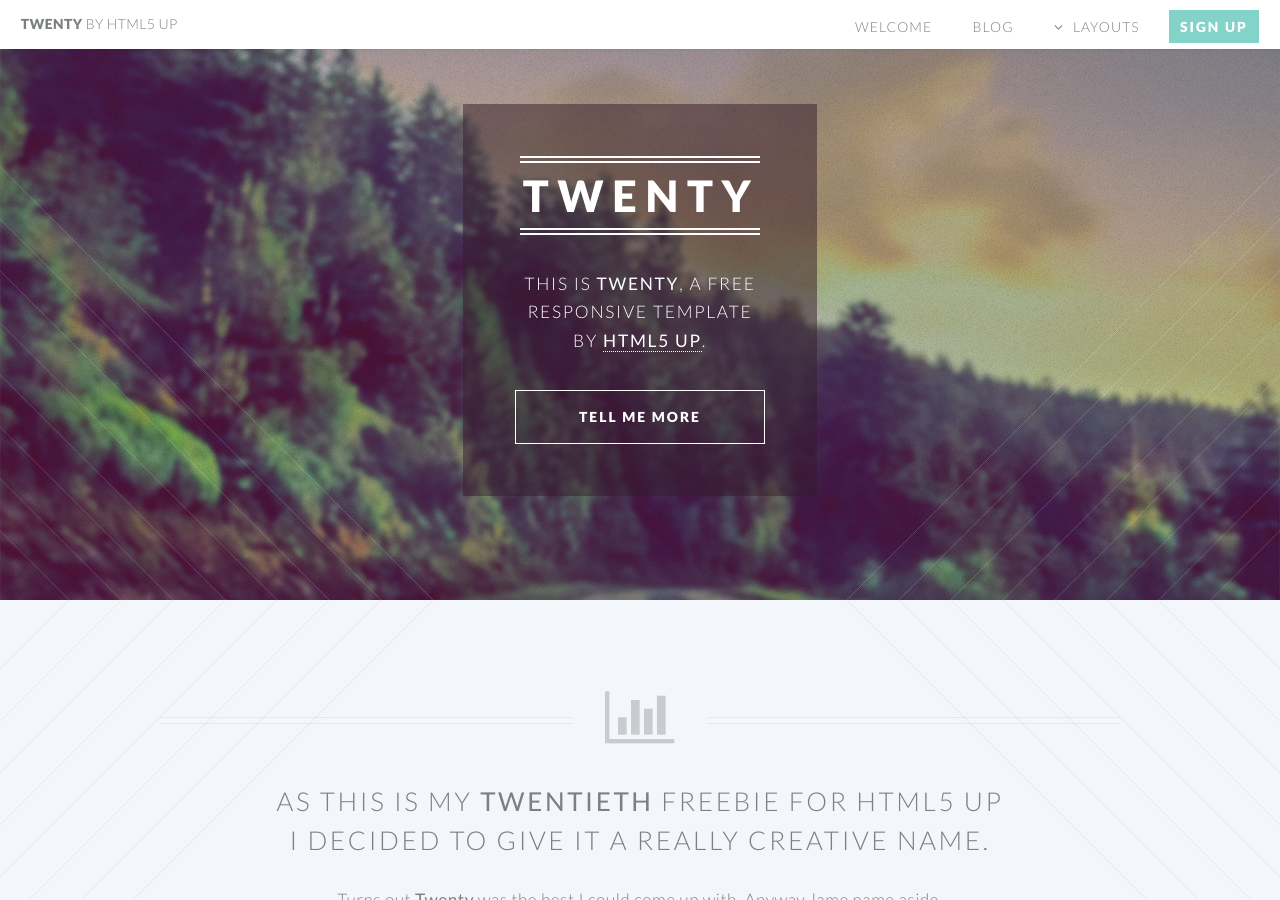
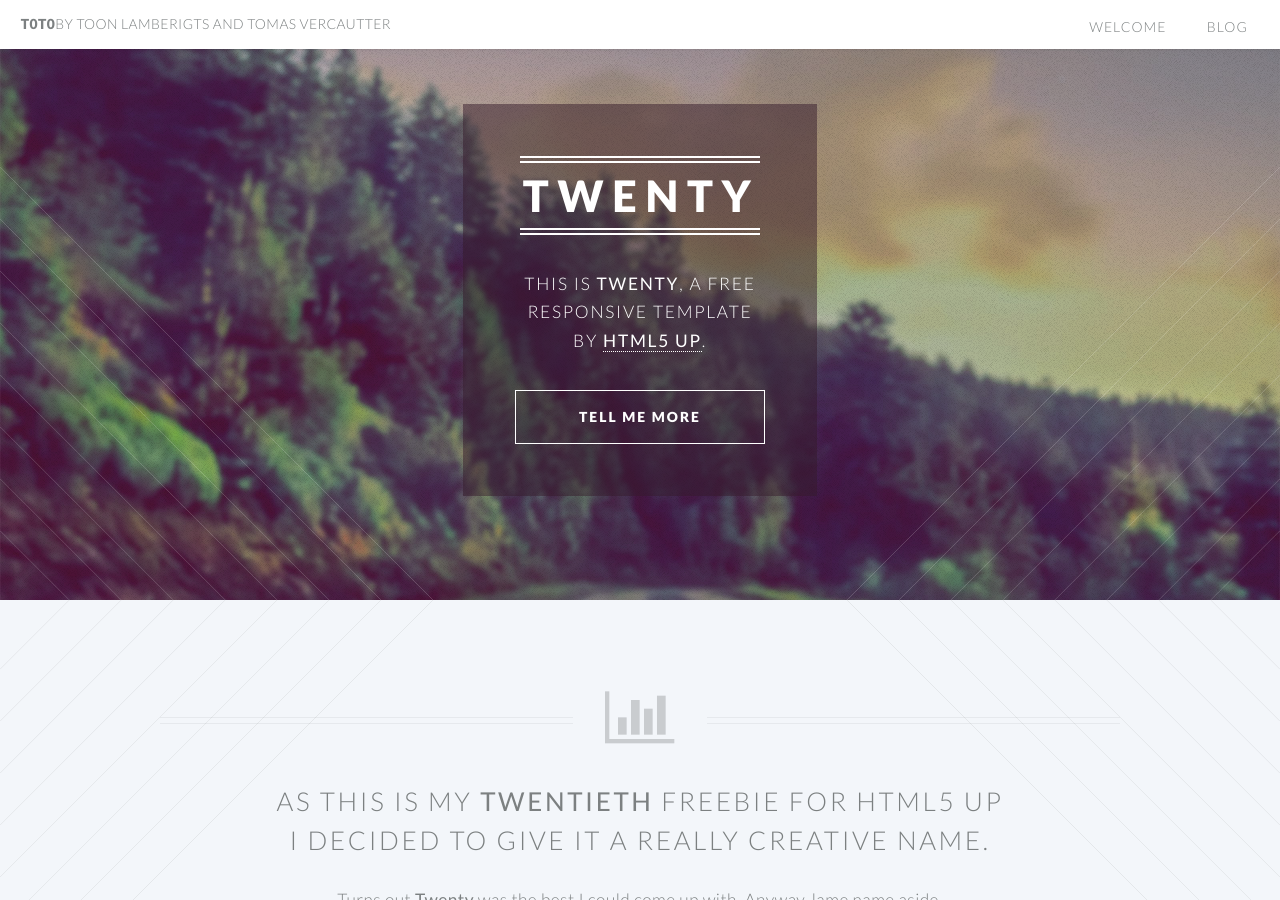
Before and after one commit to t0t0/t0t0.github.io, a Jekyll site: the page built from index.html, in a window 1280 px wide and 900 px high. Built offline with Jekyll 4.4.1, drawn with Linux system fonts in a browser that asks for light colours.

Commit message:
editing header bar

```diff
--- a/_includes/header.html
+++ b/_includes/header.html
@@ -1,29 +1,9 @@
 <header id="header">
-				<h1 id="logo"><a href="/">Twenty <span>by HTML5 UP</span></a></h1>
+				<h1 id="logo"><a href="/">t0t0<span>by Toon Lamberigts and Tomas Vercautter</span></a></h1>
 				<nav id="nav">
 					<ul>
 						<li><a href="/">Welcome</a></li>
                         <li><a href="/blog.html">Blog</a></li>
-						<li class="submenu">
-							<a href="">Layouts</a>
-							<ul>
-								<li><a href="/left-sidebar.html">Left Sidebar</a></li>
-								<li><a href="/right-sidebar.html">Right Sidebar</a></li>
-								<li><a href="/no-sidebar.html">No Sidebar</a></li>
-								<li><a href="/contact.html">Contact</a></li>
-								<li class="submenu">
-									<a href="">Submenu</a>
-									<ul>
-										<li><a href="#">Dolore Sed</a></li>
-										<li><a href="#">Consequat</a></li>
-										<li><a href="#">Lorem Magna</a></li>
-										<li><a href="#">Sed Magna</a></li>
-										<li><a href="#">Ipsum Nisl</a></li>
-									</ul>
-								</li>
-							</ul>
-						</li>
-						<li><a href="#" class="button special">Sign Up</a></li>
 					</ul>
 				</nav>
 			</header>
```
